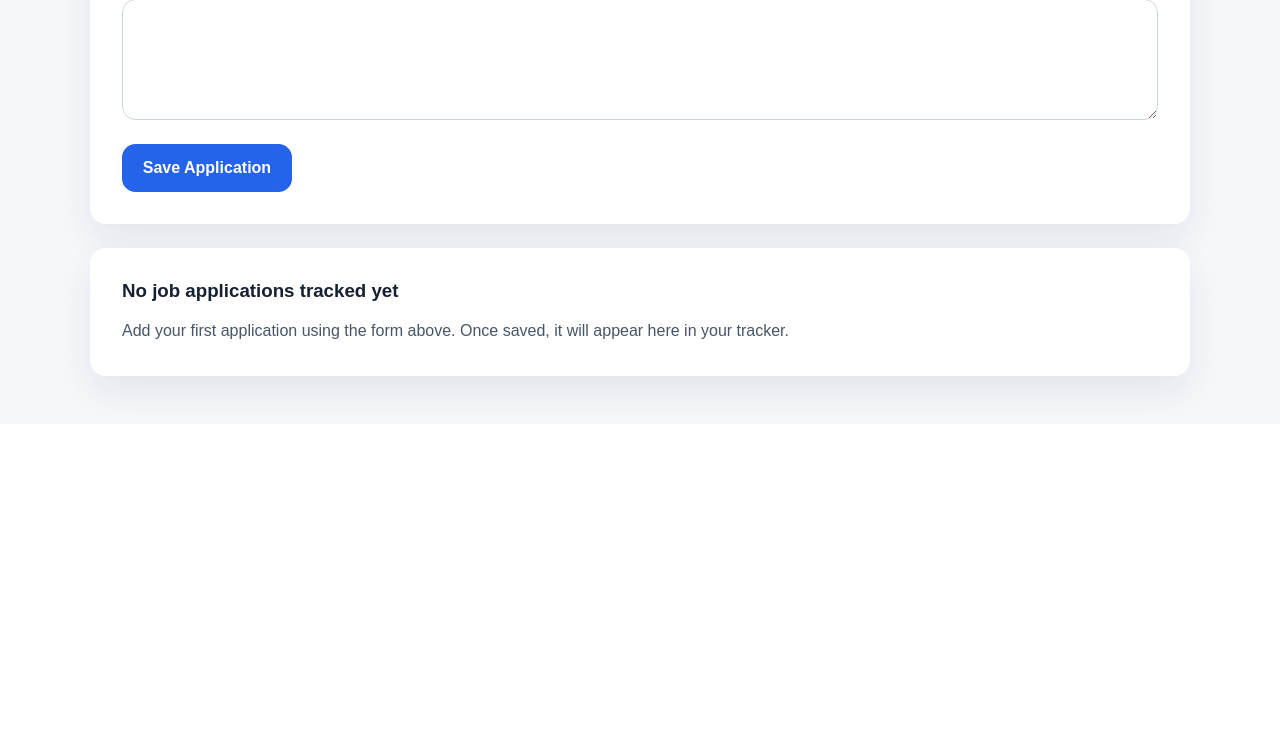
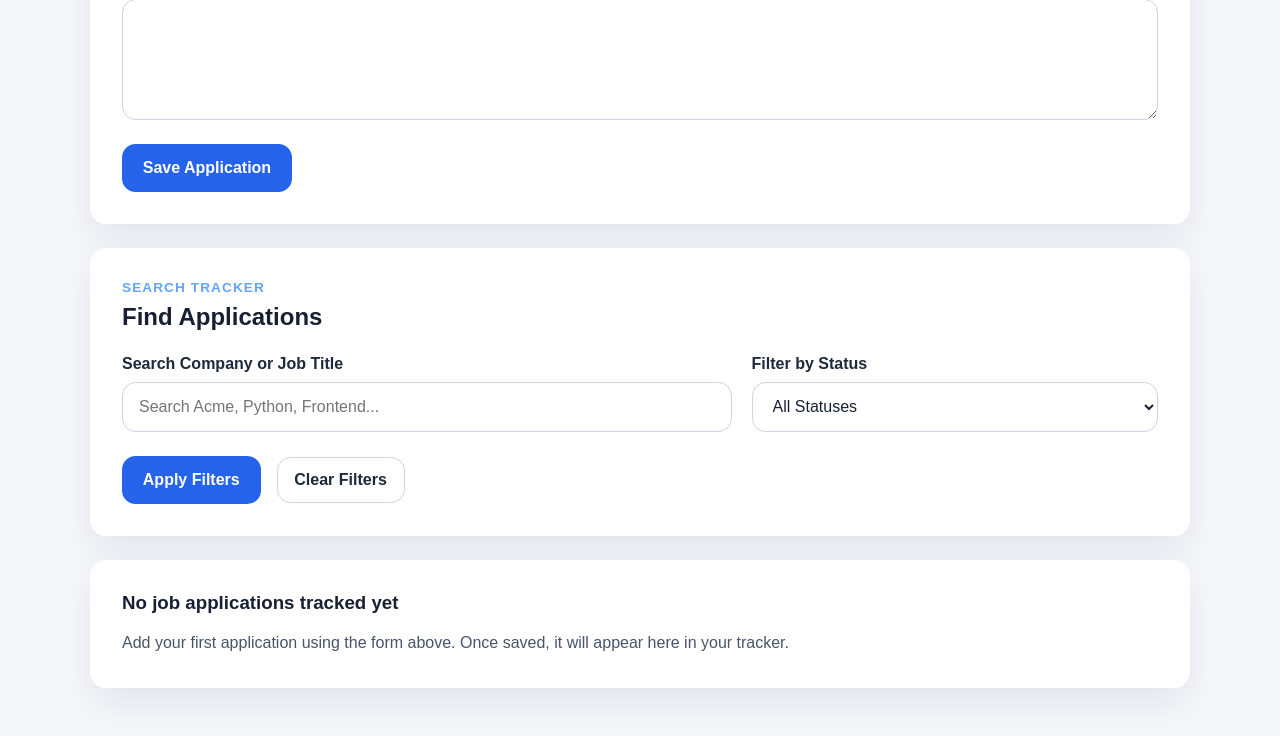
Before and after one commit to J0hn316/Flask-Job-Application-Tracker, a Flask app: page / in a window 1280 px wide. Shown: the part 849-1585 px from the top of the page. Before the commit the page ends 1260 px from the top, so only its background shows below. Run offline with Flask 3, Linux system fonts and the light colour scheme; data that the repository does not hold is empty.

Commit message:
Add filtering and searching functionality for job applications

```diff
--- a/app.py
+++ b/app.py
@@ -1,14 +1,14 @@
 import os
 from flask import Flask, flash, redirect, render_template, request, url_for
 
-from validators import validate_job_application_input
+from validators import ALLOWED_STATUSES, validate_job_application_input
 from database import (
     add_job_application,
     create_job_applications_table,
     delete_job_application,
-    get_all_job_applications,
     get_job_application_by_id,
     update_job_application,
+    get_filtered_job_applications,
 )
 
 app = Flask(__name__)
@@ -66,13 +66,24 @@ def home() -> str:
             flash("Application added successfully.", "success")
             return redirect(url_for("home"))
 
-    applications = get_all_job_applications()
+    search_query = request.args.get("search", "").strip()
+    status_filter = request.args.get("search", "").strip()
+
+    if status_filter not in ALLOWED_STATUSES:
+        status_filter = ""
+
+    applications = get_filtered_job_applications(
+        search_query=search_query,
+        status_filter=status_filter,
+    )
 
     return render_template(
         "index.html",
         applications=applications,
         form_data=form_data,
         validation_errors=validation_errors,
+        search_query=search_query,
+        status_filter=status_filter,
     )
 
 
--- a/database.py
+++ b/database.py
@@ -167,6 +167,60 @@ def update_job_application(
         connection.close()
 
 
+def get_filtered_job_applications(
+    search_query: str = "",
+    status_filter: str = "",
+) -> list[sqlite3.Row]:
+    connection = get_connection()
+
+    try:
+        sql_query = """
+            SELECT
+                id,
+                company_name,
+                job_title,
+                status,
+                date_applied,
+                job_url,
+                location,
+                notes,
+                created_at
+            FROM job_applications
+            WHERE 1 = 1
+        """
+        parameters: list[str] = []
+
+        if search_query:
+            search_term = f"%{search_query}%"
+
+            sql_query += """
+                AND (
+                    company_name LIKE ?
+                    OR job_title LIKE ?
+                )
+            """
+            parameters.extend([search_term, search_term])
+
+        if status_filter:
+            sql_query += """
+                AND status = ?
+            """
+            parameters.append(status_filter)
+
+        sql_query += """
+            ORDER BY date_applied DESC, id DESC
+        """
+
+        applications = connection.execute(
+            sql_query,
+            parameters,
+        ).fetchall()
+
+        return applications
+    finally:
+        connection.close()
+
+
 def delete_job_application(application_id: int) -> None:
     connection = get_connection()
 
--- a/static/css/styles.css
+++ b/static/css/styles.css
@@ -433,3 +433,47 @@ body {
   margin-bottom: 0;
   padding-left: 1.25rem;
 }
+
+.filter-card {
+  background-color: #ffffff;
+  border-radius: 1rem;
+  padding: 2rem;
+  box-shadow: 0 16px 36px rgba(15, 23, 42, 0.08);
+  margin-bottom: 1.5rem;
+}
+
+.filter-heading {
+  margin-bottom: 1.5rem;
+}
+
+.filter-form {
+  display: grid;
+  gap: 1.5rem;
+}
+
+.filter-grid {
+  display: grid;
+  grid-template-columns: 1.5fr 1fr;
+  gap: 1.25rem;
+}
+
+.filter-actions {
+  display: flex;
+  align-items: center;
+  gap: 1rem;
+}
+
+.empty-state-link {
+  margin-top: 1rem;
+}
+
+@media (max-width: 800px) {
+  .filter-grid {
+    grid-template-columns: 1fr;
+  }
+
+  .filter-actions {
+    flex-direction: column;
+    align-items: start;
+  }
+}
--- a/templates/index.html
+++ b/templates/index.html
@@ -106,18 +106,77 @@
   </form>
 </section>
 
+<section class="filter-card">
+  <div class="section-heading filter-heading">
+    <div>
+      <p class="eyebrow">Search Tracker</p>
+      <h3>Find Applications</h3>
+    </div>
+  </div>
+
+  <form method="GET" class="filter-form">
+    <div class="filter-grid">
+      <div class="form-group">
+        <label for="search">Search Company or Job Title</label>
+        <input type="search" id="search" name="search" placeholder="Search Acme, Python, Frontend..."
+          value="{{ search_query }}">
+      </div>
+
+      <div class="form-group">
+        <label for="filter_status">Filter by Status</label>
+        <select id="filter_status" name="status">
+          <option value="" {% if not status_filter %}selected{% endif %}>
+            All Statuses
+          </option>
+
+          <option value="Applied" {% if status_filter=="Applied" %}selected{% endif %}>
+            Applied
+          </option>
+
+          <option value="Interviewing" {% if status_filter=="Interviewing" %}selected{% endif %}>
+            Interviewing
+          </option>
+
+          <option value="Rejected" {% if status_filter=="Rejected" %}selected{% endif %}>
+            Rejected
+          </option>
+
+          <option value="Offer" {% if status_filter=="Offer" %}selected{% endif %}>
+            Offer
+          </option>
+        </select>
+      </div>
+    </div>
+
+    <div class="filter-actions">
+      <button type="submit" class="primary-button">
+        Apply Filters
+      </button>
+
+      <a href="{{ url_for('home') }}" class="secondary-link">
+        Clear Filters
+      </a>
+    </div>
+  </form>
+</section>
+
 {% if applications %}
 <section class="applications-section">
   <div class="applications-heading">
     <div>
       <p class="eyebrow">Application Tracker</p>
+
+      {% if search_query or status_filter %}
+      <h3>Filtered Results</h3>
+      {% else %}
       <h3>Saved Job Applications</h3>
+      {% endif %}
     </div>
 
     <p class="application-count">
       {{ applications | length }}
       application{% if applications | length != 1 %}s{% endif %}
-      tracked
+      shown
     </p>
   </div>
 
@@ -191,11 +250,22 @@
 </section>
 {% else %}
 <section class="empty-state-card">
+  {% if search_query or status_filter %}
+  <h3>No applications match your filters</h3>
+  <p>
+    Try a different company name, job title, or status filter.
+  </p>
+
+  <a href="{{ url_for('home') }}" class="secondary-link empty-state-link">
+    Clear Filters
+  </a>
+  {% else %}
   <h3>No job applications tracked yet</h3>
   <p>
     Add your first application using the form above.
     Once saved, it will appear here in your tracker.
   </p>
+  {% endif %}
 </section>
 {% endif %}
 {% endblock %}
```
